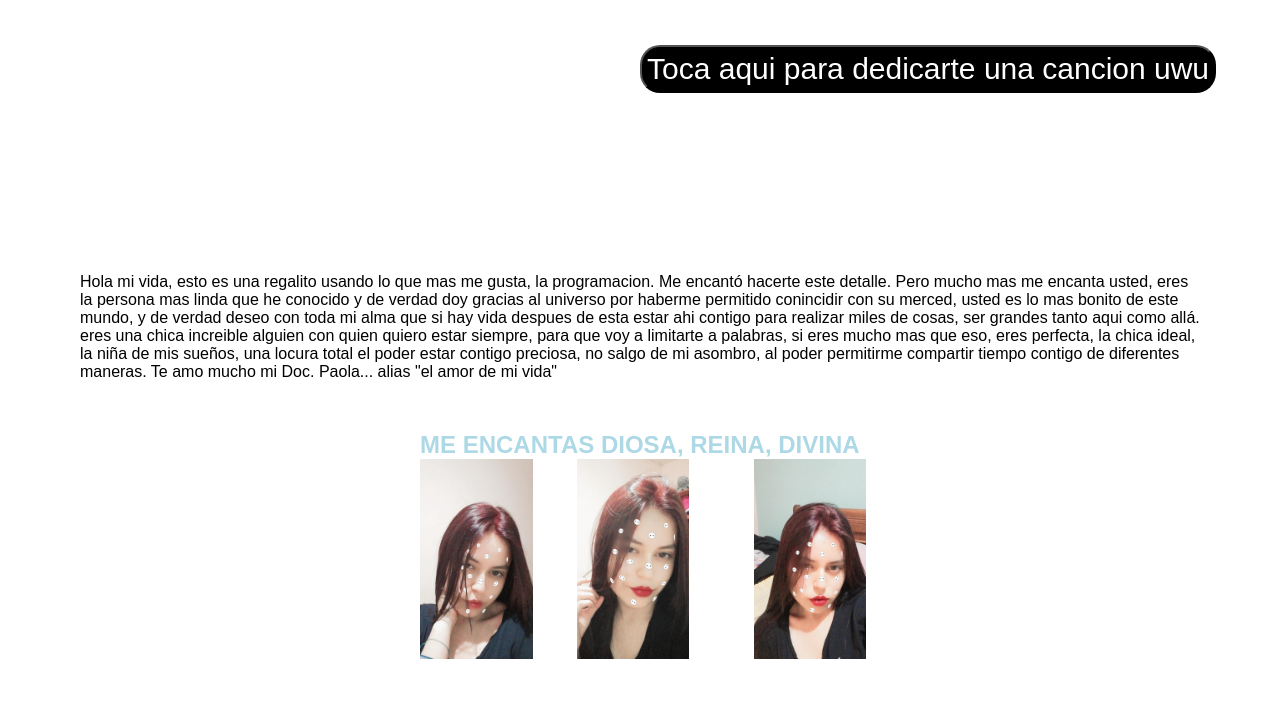
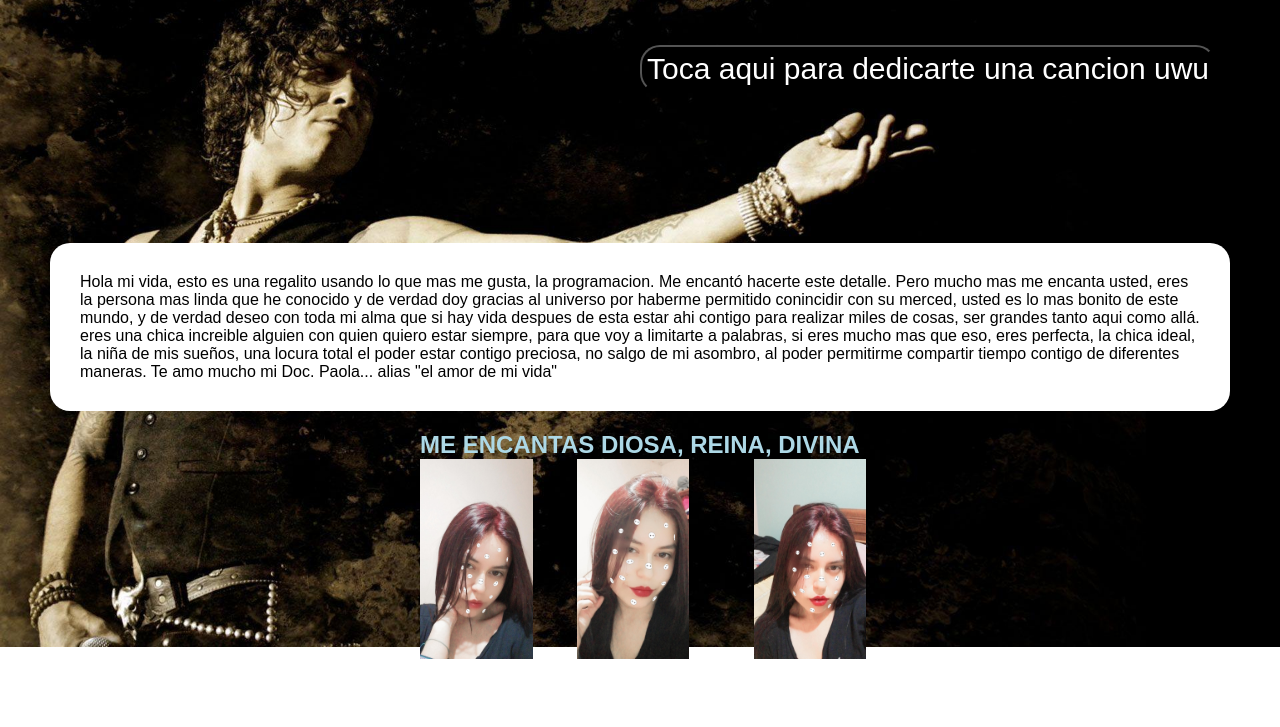
Before and after one commit to Jhonier16/TeAmoUwu, a plain HTML site: page index.html in a window 1280 px wide. Shown: the part 73-800 px from the top of the page. Drawn offline with Linux system fonts and the light colour scheme.

Commit message:
Update estilos.css

```diff
--- a/style/estilos.css
+++ b/style/estilos.css
@@ -12,7 +12,7 @@ h1{
 
 }
 body{
-    background: url(img/Fondo.jpg) ;
+    background: url(/img/Fondo.jpg) ;
     background-size: 100%;
 
     background-repeat: no-repeat;
```
